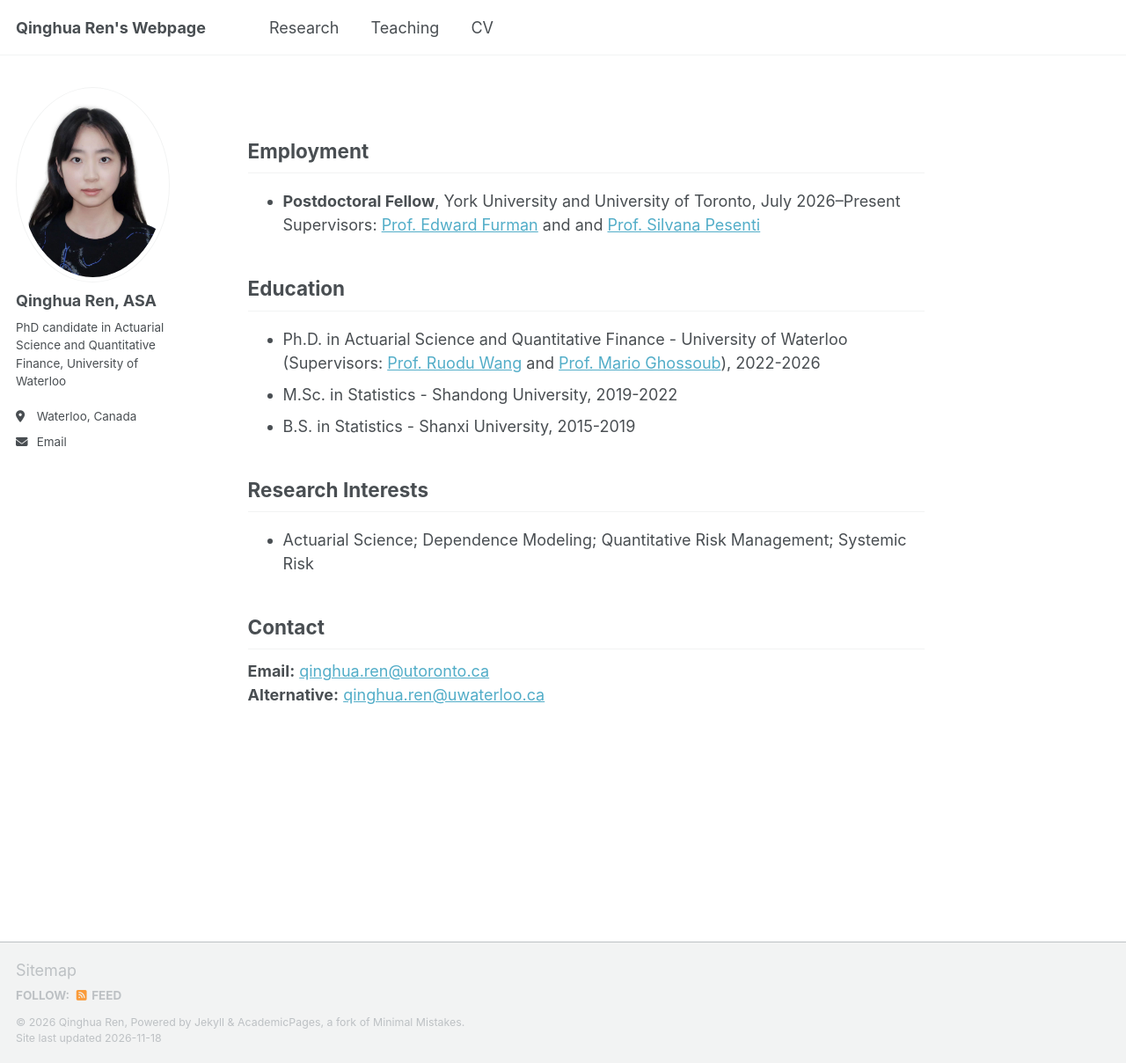
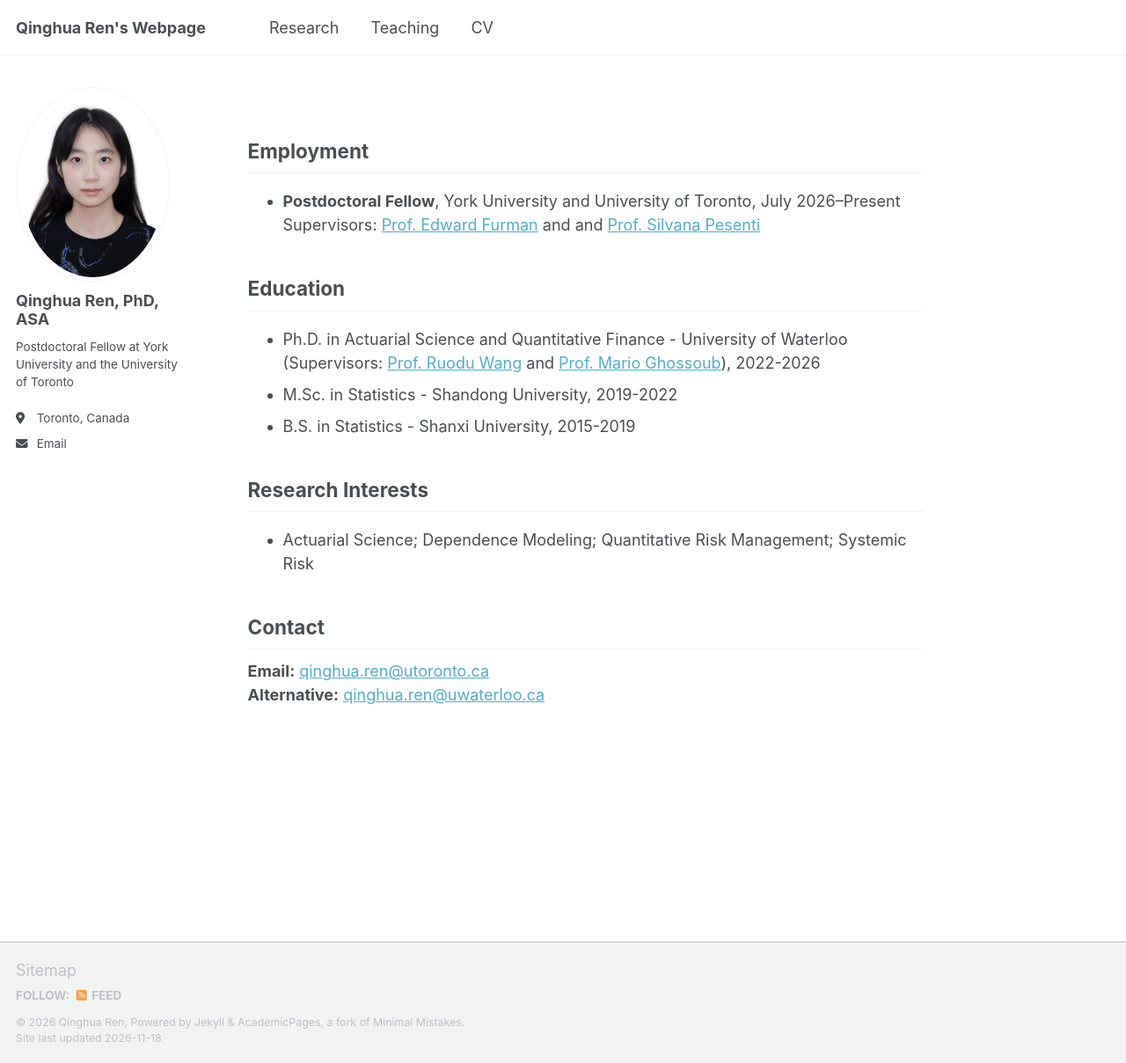
Before and after one commit to qinghua-ren/qinghua-ren.github.io, a Jekyll site: the page built from _pages/about.md, in a window 1280 px wide and 1208 px high. Shown: the whole window at 88% size. Built offline with Jekyll 4.4.1, drawn with Linux system fonts in a browser that asks for light colours; a script that is not in the unit is left out.

Commit message:
Update _config.yml

```diff
--- a/_config.yml
+++ b/_config.yml
@@ -81,13 +81,13 @@ analytics:
 
 # Site Author
 author:
-  name             : "Qinghua Ren, ASA"
+  name             : "Qinghua Ren, PhD, ASA"
   avatar           : "profile_ren.png"
-  bio              : "PhD candidate in Actuarial Science and Quantitative Finance, University of Waterloo"
-  location         : "Waterloo, Canada"
+  bio              : "Postdoctoral Fellow at York University and the University of Toronto"
+  location         : "Toronto, Canada"
   employer         :
   googlescholar    : #"https://scholar.google.com/citations?user=LJkk2-wAAAAJ&hl=zh-CN&oi=sra"
-  email            : "qinghua.ren@uwaterloo.ca"
+  email            : "qinghua.ren@utoronto.ca"
   researchgate     :  # example: "https://www.researchgate.net/profile/yourprofile"
   uri              :
   bitbucket        :
```
